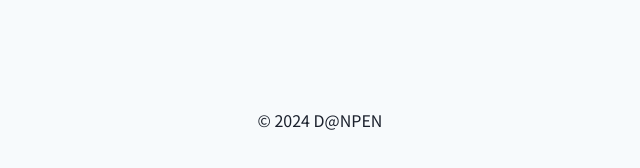
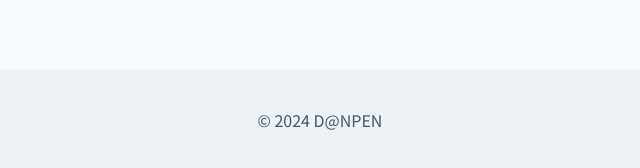
Before and after one commit to tkmrmr/uec-imas-website, a Next.js app: page / in a window 1280 px wide. Shown: the part 1430-1598 px from the top of the page, without its empty margins (320-960 px from the left). Built offline with nearby package versions, Linux system fonts and the light colour scheme.

Commit message:
微調整

```diff
--- a/components/footer.tsx
+++ b/components/footer.tsx
@@ -5,11 +5,16 @@ export default function Footer() {
     <Box
       as="footer"
       w="100%"
-      h={{ base: "70px", md: "100px" }}
+      h={{ base: "80px", md: "110px" }}
+      bgColor="gray.100"
       // borderTop={"1px solid #eee"}
     >
       <Center>
-        <Text lineHeight={{ base: "70px", md: "100px" }}>
+        <Text
+          lineHeight={{ base: "80px", md: "100px" }}
+          color="gray.600"
+          fontSize={{base: "14px", md: "16px"}}
+        >
           &copy; 2024 D@NPEN
         </Text>
       </Center>
```
